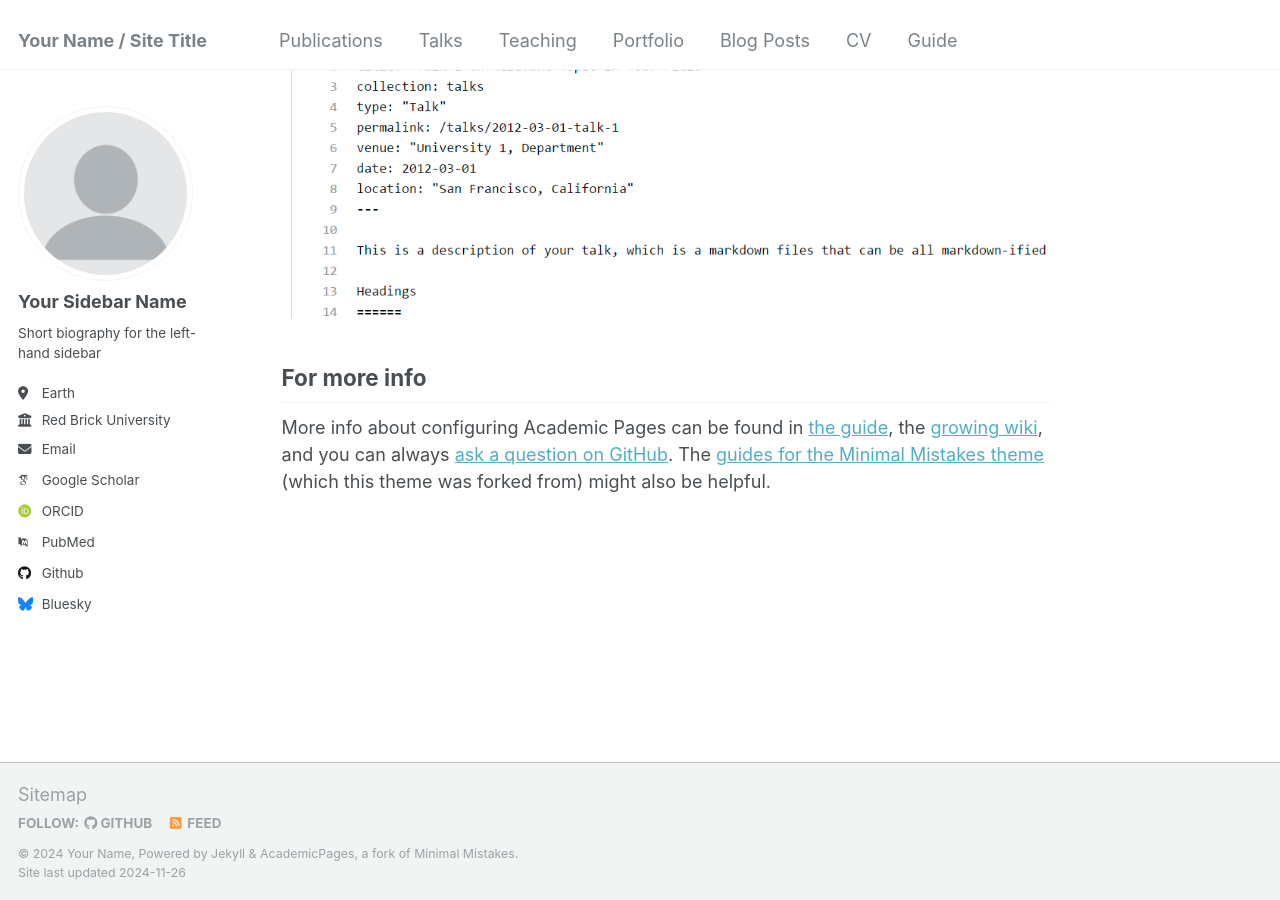
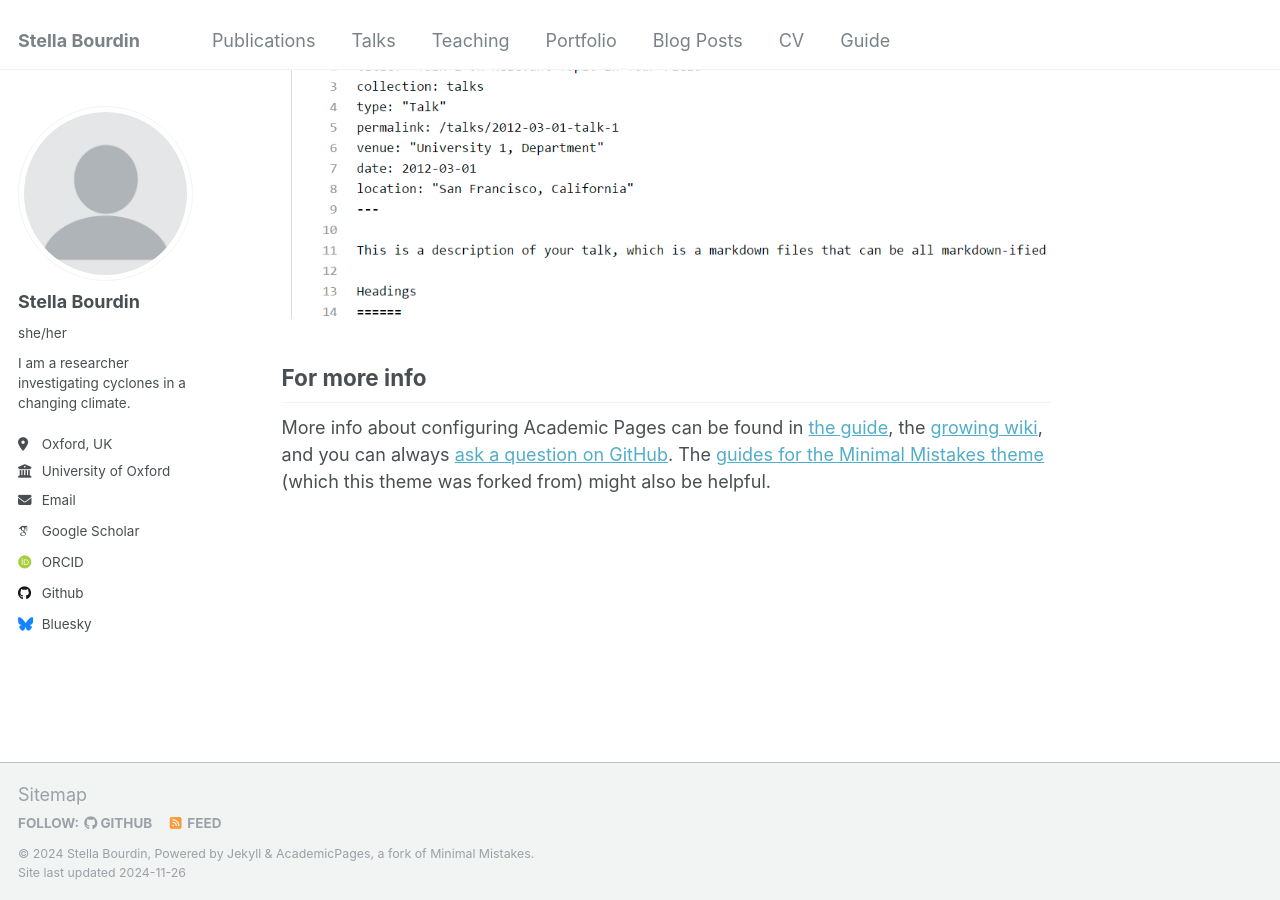
Before and after one commit to stella-bourdin/stella-bourdin.github.io, a Jekyll site: the page built from _pages/about.md, in a window 1280 px wide and 900 px high, scrolled down 2643 px. Built offline with Jekyll 4.4.1, drawn with Linux system fonts in a browser that asks for light colours; some web fonts are replaced.

Commit message:
Update _config.yml

```diff
--- a/_config.yml
+++ b/_config.yml
@@ -8,13 +8,13 @@
 
 # Basic Site Settings
 locale                   : "en-US"
-title                    : "Your Name / Site Title"
+title                    : "Stella Bourdin"
 title_separator          : "-"
-name                     : &name "Your Name"
-description              : &description "personal description"
-url                      : https://academicpages.github.io # the base hostname & protocol for your site e.g. "https://[your GitHub username].github.io"
+name                     : &name "Stella Bourdin"
+description              : &description "Postdoc expert in cyclones"
+url                      : https://stella-bourdin.github.io/ # the base hostname & protocol for your site e.g. "https://[your GitHub username].github.io"
 baseurl                  : "" # the subpath of your site, e.g. "/blog"
-repository               : "academicpages/academicpages.github.io"
+repository               : "stella-bourdin/stella-bourdin.github.io"
 
 # Site Author - The following control what appear as part of the author content on the side bar.
 #               If a field is blank the icon and link will not appear, otherwise it will be shown.
@@ -22,21 +22,21 @@ repository               : "academicpages/academicpages.github.io"
 author:
   # Biographic information
   avatar           : "profile.png"
-  name             : "Your Sidebar Name"
-  pronouns         : # example: "she/her"
-  bio              : "Short biography for the left-hand sidebar"
-  location         : "Earth"
-  employer         : "Red Brick University"
+  name             : "Stella Bourdin"
+  pronouns         : "she/her"
+  bio              : "I am a researcher investigating cyclones in a changing climate."
+  location         : "Oxford, UK"
+  employer         : "University of Oxford"
   uri              : # URL
-  email            : "none@example.org"
+  email            : "stella.bourdin[at]physics.ox.ac.uk"
 
   # Academic websites
   arxiv            : # URL - Update with the correct link to your profile
-  googlescholar    : "https://scholar.google.com/citations?user=PS_CX0AAAAAJ"
+  googlescholar    : "https://scholar.google.com/citations?user=2joH5WgAAAAJ"
   impactstory      : # URL
-  orcid            : "http://orcid.org/yourorcidurl"
+  orcid            : "http://orcid.org/0000-0003-2635-5654"
   semantic         : # URL
-  pubmed           : "https://www.ncbi.nlm.nih.gov/pubmed/?term=john+snow"
+  pubmed           : # "https://www.ncbi.nlm.nih.gov/pubmed/?term=john+snow"
   researchgate     : # URL
   scopus           : # URL
 
@@ -44,12 +44,12 @@ author:
   bitbucket        : # Username - Update with your username on the site
   codepen          : # Username
   dribbble         : # Username
-  github           : "academicpages"
+  github           : "stella-bourdin"
   kaggle           : # Username
   stackoverflow    : # User number or user number and name (i.e., use "1" or "1/jeff-atwood")
 
   # Social media
-  bluesky          : "bsky.app" # Replace this with you Bluesky username
+  bluesky          : "stella-bourdin.bsky.social" # Replace this with you Bluesky username
   facebook         : # Username
   flickr           : # Username
   foursquare       : # Username
@@ -76,12 +76,12 @@ author:
 
 # Publication Category - The following the list of publication categories and their headings
 publication_category:
-  books:
-    title: 'Books'
+#  books:
+#    title: 'Books'
   manuscripts:
     title: 'Journal Articles'
-  conferences:
-    title: 'Conference Papers'
+#  conferences:
+#    title: 'Conference Papers'
 
 # Site Settings
 teaser                   :  # filename of teaser fallback teaser image placed in /images/, .e.g. "500x300.png"
```
